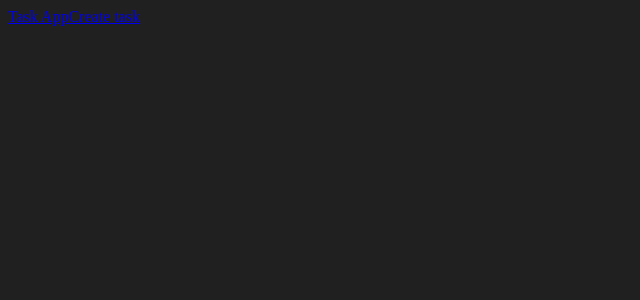
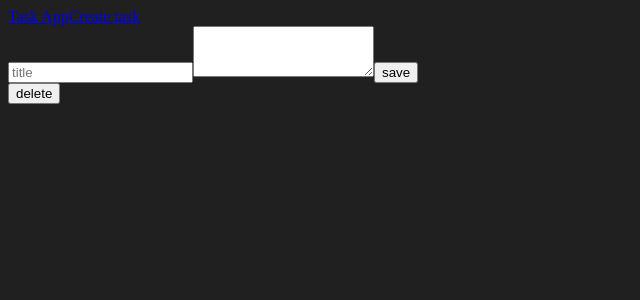
Before and after one commit to dablusl/task-manager-web-app, a React (Vite) app in the folder client/: page /tasks/1 in a window 1280 px wide. Before the commit this address had no page. Shown: the top 300 px of the page, without its empty margins (0-640 px from the left). Built offline with nearby package versions, Linux system fonts and the light colour scheme.

Commit message:
delete func operationnal

```diff
--- a/client/src/App.jsx
+++ b/client/src/App.jsx
@@ -13,6 +13,7 @@
         <Route path='/' element={<Navigate to='/tasks' />} />
         <Route path='/tasks' element={<TasksPage />} />
         <Route path='/tasks-create' element={<TaskFormPage />} />
+        <Route path='/tasks/:id' element={<TaskFormPage />} />
       </Routes>
     </BrowserRouter>
   );
--- a/client/src/api/tasks.api.js
+++ b/client/src/api/tasks.api.js
@@ -7,3 +7,5 @@
 export const getAllTasks = () => tasksApi.get('/');
 
 export const createTask = (task) => tasksApi.post('/', task);
+
+export const deleteTask = (id) => tasksApi.delete(`/${id}`);
--- a/client/src/components/TaskCard.jsx
+++ b/client/src/components/TaskCard.jsx
@@ -1,6 +1,12 @@
+import { useNavigate } from 'react-router-dom';
+
 export function TaskCard({ task }) {
+  const navigate = useNavigate();
+
   return (
-    <div>
+    <div style={{ background: '#252525' }} onClick={() => {
+      navigate(`/tasks/${task.id}`)
+    }}>
       <h1>{task.title}</h1>
       <p>{task.description}</p>
       <hr></hr>
--- a/client/src/pages/TaskFormPage.jsx
+++ b/client/src/pages/TaskFormPage.jsx
@@ -1,6 +1,6 @@
 import { useForm } from 'react-hook-form';
-import { createTask } from '../api/tasks.api';
-import { useNavigate } from 'react-router-dom';
+import { createTask, deleteTask } from '../api/tasks.api';
+import { useNavigate, useParams } from 'react-router-dom';
 
 export function TaskFormPage() {
   const {
@@ -9,11 +9,12 @@
     formState: { errors },
   } = useForm();
 
-  const navigate = useNavigate()
+  const navigate = useNavigate();
+  const params = useParams();
 
   const onSubmit = handleSubmit(async (data) => {
     await createTask(data);
-    navigate('/tasks')
+    navigate('/tasks');
   });
 
   return (
@@ -33,6 +34,19 @@
         {errors.description && <span>the description is required</span>}
         <button>save</button>
       </form>
+      {params && (
+        <button
+          onClick={async () => {
+            const accepted = window.confirm('are u sure ma luv ?');
+            if (accepted) {
+              await deleteTask(params.id);
+              navigate('/tasks');
+            }
+          }}
+        >
+          delete
+        </button>
+      )}
     </div>
   );
 }
```
